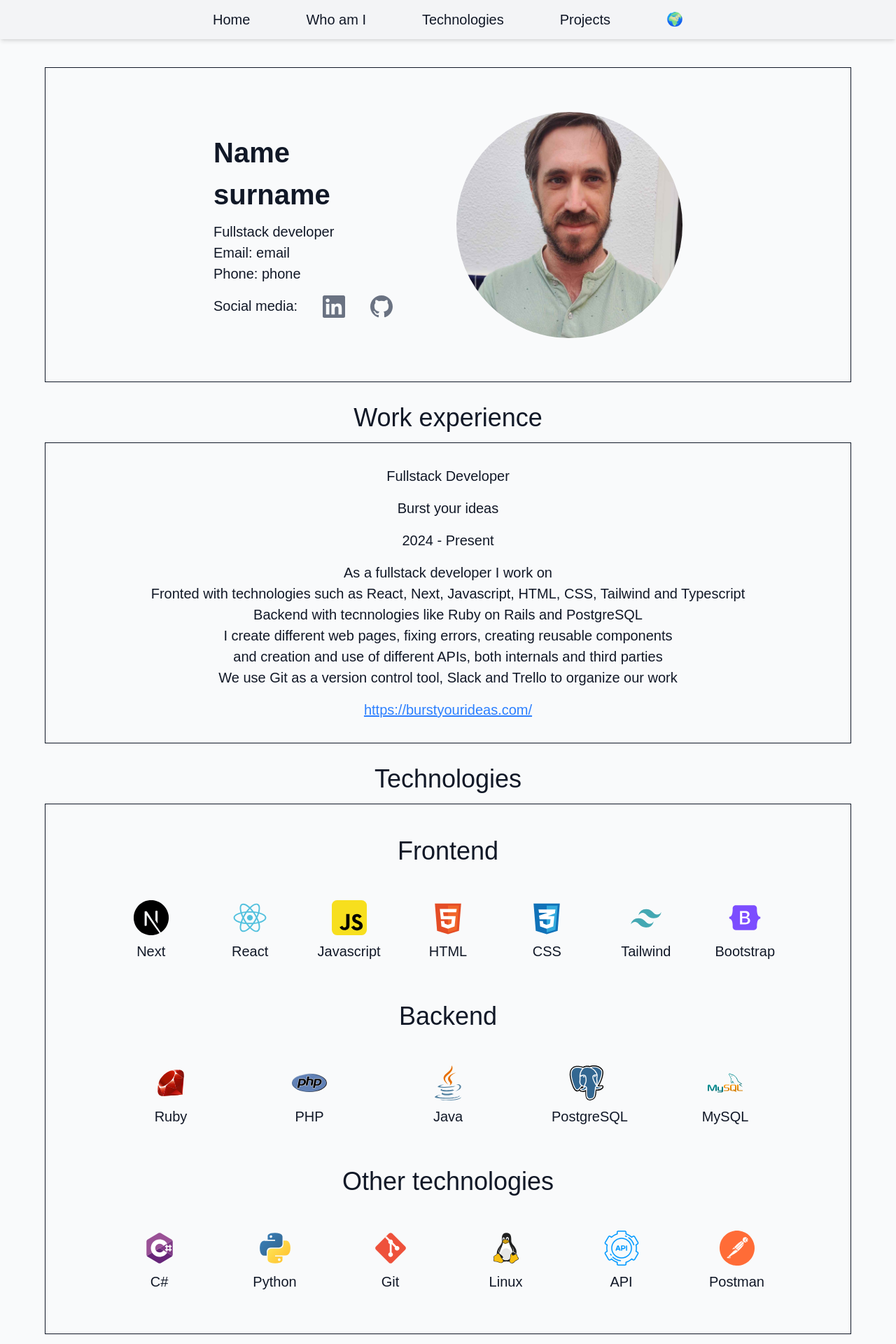
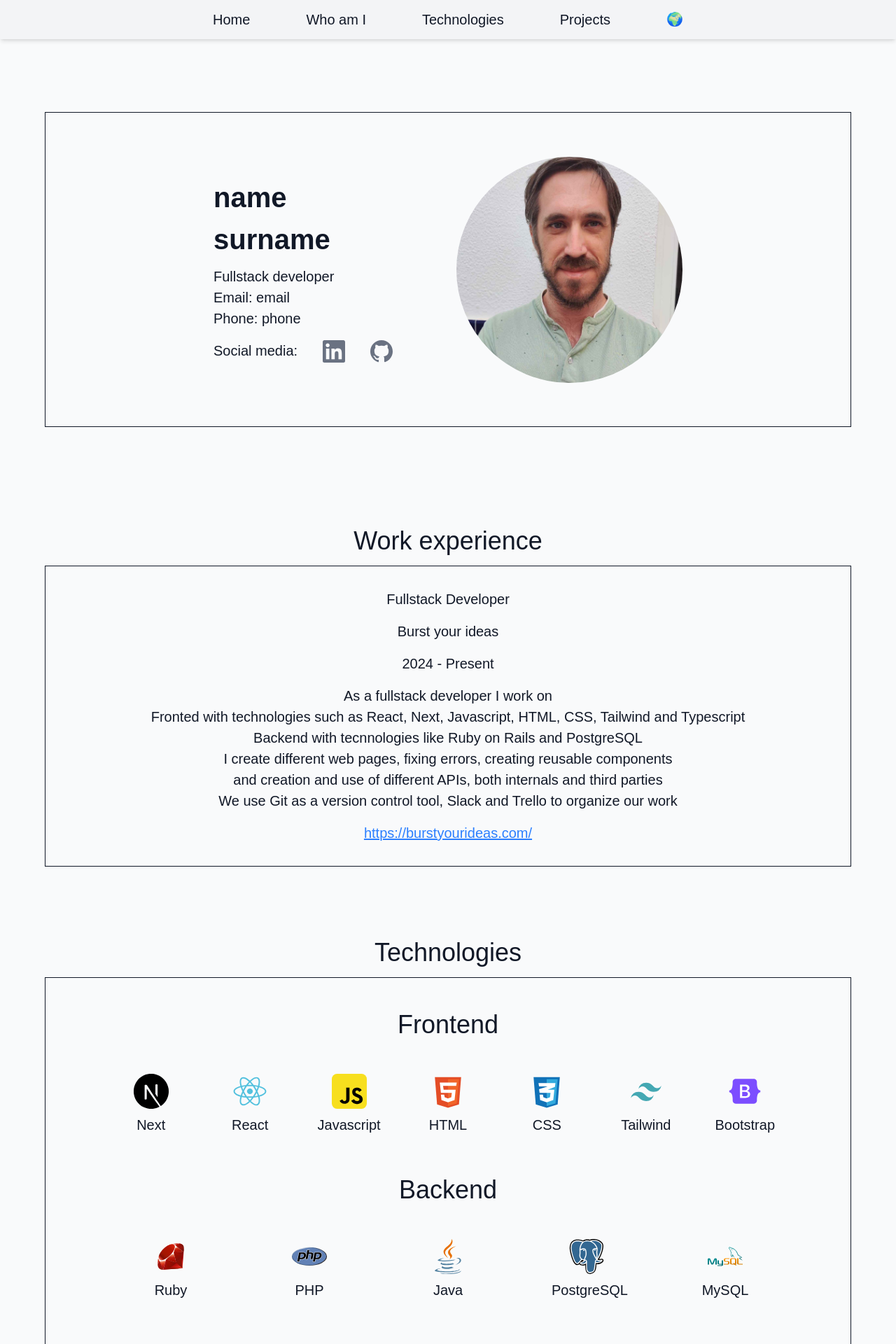
Before and after one commit to Ahrkhael/porfolio, a Next.js app: page /en in a window 1280 px wide. Shown: the top 1920 px of the page at 70% size. Built offline with nearby package versions, Linux system fonts and the light colour scheme.

Commit message:
Refactored components

```diff
--- a/messages/en.json
+++ b/messages/en.json
@@ -5,8 +5,9 @@
     "Technologies": "Technologies",
     "Projects": "Projects"
   },
-  "HomePage": {
-    "PersonalJob": "Fullstack developer"
+  "PersonalInfo": {
+    "PersonalJob": "Fullstack developer",
+    "PhotoAlt": "Personal Photo"
   },
   "PersonalCard": {
     "Email": "Email: ",
--- a/messages/es.json
+++ b/messages/es.json
@@ -5,8 +5,9 @@
     "Technologies": "Tecnologías",
     "Projects": "Proyectos"
   },
-  "HomePage": {
-    "PersonalJob": "Desarrollador fullstack"
+  "PersonalInfo": {
+    "PersonalJob": "Desarrollador fullstack",
+    "PhotoAlt": "Foto Personal"
   },
   "PersonalCard": {
     "Email": "Email: ",
--- a/src/app/[locale]/page.tsx
+++ b/src/app/[locale]/page.tsx
@@ -1,23 +1,25 @@
 import { useTranslations } from "next-intl";
+import Section from "@/components/section/Section";
 import PersonalCard from "@/components/personalCard/PersonalCard";
 import ExperienceCard from "@/components/experienceCard/ExperienceCard";
 import TechnologiesCard from "@/components/technologiesCard/TechnologiesCard";
 
 export default function HomePage() {
-  const t = useTranslations("HomePage");
+  const tPersonalInfo = useTranslations("PersonalInfo");
   const tExperience = useTranslations("Experience");
   const tTechnologies = useTranslations("Technologies");
 
   // Personal data
-  const name = process.env.PERSONAL_NAME || "Name";
+  const name = process.env.PERSONAL_NAME || "name";
   const surname = process.env.PERSONAL_SURNAME || "surname";
   const email = process.env.PERSONAL_EMAIL || "email";
   const phone = process.env.PERSONAL_PHONE || "phone";
   const linkedIn = process.env.PERSONAL_LINKEDIN || "linkedin";
-  const github = process.env.PERSONAL_GITHUB || "linkedin";
+  const github = process.env.PERSONAL_GITHUB || "github";
 
   return (
     <main className="py-[7dvh] px-[5dvw]">
+      <Section className="flex-row items-center h-[450px] my-10 px-60 py-20 gap-6">
         <PersonalCard
           name={name}
           surname={surname}
@@ -25,27 +27,31 @@ export default function HomePage() {
           phone={phone}
           linkedIn={linkedIn}
           gitHub={github}
-        job={t("PersonalJob")}
+          job={tPersonalInfo("PersonalJob")}
           imageUrl="/images/foto-cv.jpg"
-        imageAlt="Foto CV"
-        imagePosition="right"
+          imageAlt={tPersonalInfo("PhotoAlt")}
           aspectRatio="aspect-square"
           borderRadius="full"
         />
+      </Section>
+
+      <Section title={tExperience("Title")}>
         <ExperienceCard
-        title={tExperience("Title")}
           job={tExperience("1.Job")}
           company={tExperience("1.Company")}
           description={tExperience("1.Description")}
           dates={tExperience("1.Dates")}
           link={tExperience("1.Link")}
         />
+      </Section>
+
+      <Section title={tTechnologies("Title")}>
         <TechnologiesCard
-        title={tTechnologies("Title")}
           front={tTechnologies("Front")}
           back={tTechnologies("Back")}
           other={tTechnologies("Other")}
         />
+      </Section>
     </main>
   );
 }
--- a/src/components/experienceCard/ExperienceCard.tsx
+++ b/src/components/experienceCard/ExperienceCard.tsx
@@ -1,5 +1,4 @@
-type StudiesCardProps = {
-  title: string;
+type ExperienceCardProps = {
   job: string;
   company: string;
   description: string;
@@ -8,18 +7,14 @@ type StudiesCardProps = {
 };
 
 export default function ExperienceCard({
-  title,
   job,
   company,
   description,
   dates = "",
   link = "",
-}: StudiesCardProps) {
+}: ExperienceCardProps) {
   return (
-    <div className="my-6">
-      <p className="text-[36px] text-center my-2">{title}</p>
-      <div className="flex place-content-between gap-[10dvw] justify-center">
-        <div className="flex flex-col w-full px-20 py-6 bg-[var(--background-card)] border border-[var(--border-card)]">
+    <>
       <p className="text-center whitespace-pre-line mx-5 my-2">{job}</p>
       <p className="text-center my-2 whitespace-pre-line">{company}</p>
       {dates && <p className="text-center my-2">{dates}</p>}
@@ -30,8 +25,6 @@ export default function ExperienceCard({
           {link}
         </a>
       )}
-        </div>
-      </div>
-    </div>
+    </>
   );
 }
--- a/src/components/personalCard/PersonalCard.tsx
+++ b/src/components/personalCard/PersonalCard.tsx
@@ -13,7 +13,6 @@ type PersonalCardProps = {
   gitHub: string;
   imageUrl: string;
   imageAlt?: string;
-  imagePosition?: "left" | "right";
   aspectRatio?: string;
   borderRadius?: "none" | "md" | "lg" | "xl" | "2xl" | "full";
 };
@@ -28,12 +27,9 @@ export default function PersonalCard({
   gitHub,
   imageUrl,
   imageAlt = "",
-  imagePosition = "left",
   aspectRatio = "aspect-[4/3]",
   borderRadius = "xl",
 }: PersonalCardProps) {
-  const isImageLeft = imagePosition === "left";
-
   // Mapeo del valor prop a clase Tailwind
   const borderRadiusClass = {
     none: "rounded-none",
@@ -47,26 +43,8 @@ export default function PersonalCard({
   const t = useTranslations("PersonalCard");
 
   return (
-    <div className="flex flex-col md:flex-row items-center h-[450px] mt-10 gap-6 px-60 py-20 bg-[var(--background-card)] border border-[var(--border-card)]">
-      <div
-        className={clsx(
-          "relative max-w-[350px] max-h-[350px] min-w-[200px] min-h-[200px] w-full md:w-1/2",
-          aspectRatio,
-          isImageLeft ? "order-1" : "order-2"
-        )}
-      >
-        <Image
-          src={imageUrl}
-          alt={imageAlt}
-          fill
-          className={clsx("object-cover", borderRadiusClass)}
-          sizes="(max-width: 768px) 100vw, 50vw"
-        />
-      </div>
-
-      <div
-        className={clsx("w-full md:w-1/2", isImageLeft ? "order-2" : "order-1")}
-      >
+    <>
+      <div className={clsx("w-full md:w-1/2")}>
         <p className="text-[2.5rem] font-bold">{name}</p>
         <p className="text-[2.5rem] font-bold mb-2">{surname}</p>
         <p className="">{job}</p>
@@ -108,6 +86,21 @@ export default function PersonalCard({
           </Link>
         </div>
       </div>
-    </div>
+
+      <div
+        className={clsx(
+          "relative max-w-[350px] max-h-[350px] min-w-[200px] min-h-[200px] w-full md:w-1/2",
+          aspectRatio
+        )}
+      >
+        <Image
+          src={imageUrl}
+          alt={imageAlt}
+          fill
+          className={clsx("object-cover", borderRadiusClass)}
+          sizes="(max-width: 768px) 100vw, 50vw"
+        />
+      </div>
+    </>
   );
 }
--- /dev/null
+++ b/src/components/section/Section.tsx
@@ -0,0 +1,24 @@
+import { ReactNode } from "react";
+
+type SectionProps = {
+  children: ReactNode;
+  title?: string;
+  className?: string;
+};
+
+export default function Section({
+  children,
+  title,
+  className = "",
+}: SectionProps) {
+  return (
+    <div className={`my-10 py-6`}>
+      {title && <p className="text-[36px] text-center my-2">{title}</p>}
+      <div
+        className={`flex flex-col px-20 py-6 bg-[var(--background-card)] border border-[var(--border-card)] ${className}`}
+      >
+        {children}
+      </div>
+    </div>
+  );
+}
--- a/src/components/technologiesCard/TechnologiesCard.tsx
+++ b/src/components/technologiesCard/TechnologiesCard.tsx
@@ -3,31 +3,24 @@ import FrontendTechnologies from "./technologies/FrontendTechnologies";
 import OtherTechnologies from "./technologies/OtherTechnologies";
 
 type TechnologiesCardProps = {
-  title: string;
   front: string;
   back: string;
   other: string;
 };
 
 export default function TechnologiesCard({
-  title,
   front,
   back,
   other,
 }: TechnologiesCardProps) {
   return (
-    <div className="my-6">
-      <p className="text-[36px] text-center my-2">{title}</p>
-      <div className="flex place-content-between gap-[10dvw] justify-center">
-        <div className="flex flex-col w-full px-20 py-6 bg-[var(--background-card)] border border-[var(--border-card)]">
+    <>
       <p className="text-[36px] text-center my-4">{front}</p>
       <FrontendTechnologies />
       <p className="text-[36px] text-center my-4">{back}</p>
       <BackendTechnologies />
       <p className="text-[36px] text-center my-4">{other}</p>
       <OtherTechnologies />
-        </div>
-      </div>
-    </div>
+    </>
   );
 }
--- a/src/components/technologiesCard/technologies/BackendTechnologies.tsx
+++ b/src/components/technologiesCard/technologies/BackendTechnologies.tsx
@@ -2,7 +2,7 @@ import IconsWithTitle from "../../iconsWithTitle/IconsWithTitle";
 
 export default function BackendTechnologies() {
   return (
-    <div className="flex flex-row justify-around text-center">
+    <div className="flex flex-wrap justify-around text-center">
       <IconsWithTitle
         src="/icons/ruby.svg"
         width={50}
--- a/src/components/technologiesCard/technologies/FrontendTechnologies.tsx
+++ b/src/components/technologiesCard/technologies/FrontendTechnologies.tsx
@@ -2,7 +2,7 @@ import IconsWithTitle from "../../iconsWithTitle/IconsWithTitle";
 
 export default function FrontendTechnologies() {
   return (
-    <div className="flex flex-row justify-around text-center">
+    <div className="flex flex-wrap justify-around text-center">
       <IconsWithTitle
         src="/icons/nextjs.svg"
         width={50}
--- a/src/components/technologiesCard/technologies/OtherTechnologies.tsx
+++ b/src/components/technologiesCard/technologies/OtherTechnologies.tsx
@@ -2,7 +2,7 @@ import IconsWithTitle from "../../iconsWithTitle/IconsWithTitle";
 
 export default function OtherTechnologies() {
   return (
-    <div className="flex flex-row justify-around text-center">
+    <div className="flex flex-wrap justify-around text-center">
       <IconsWithTitle
         src="/icons/csharp.svg"
         width={50}
```
Lines whose indentation alone changed are shown as unchanged.
